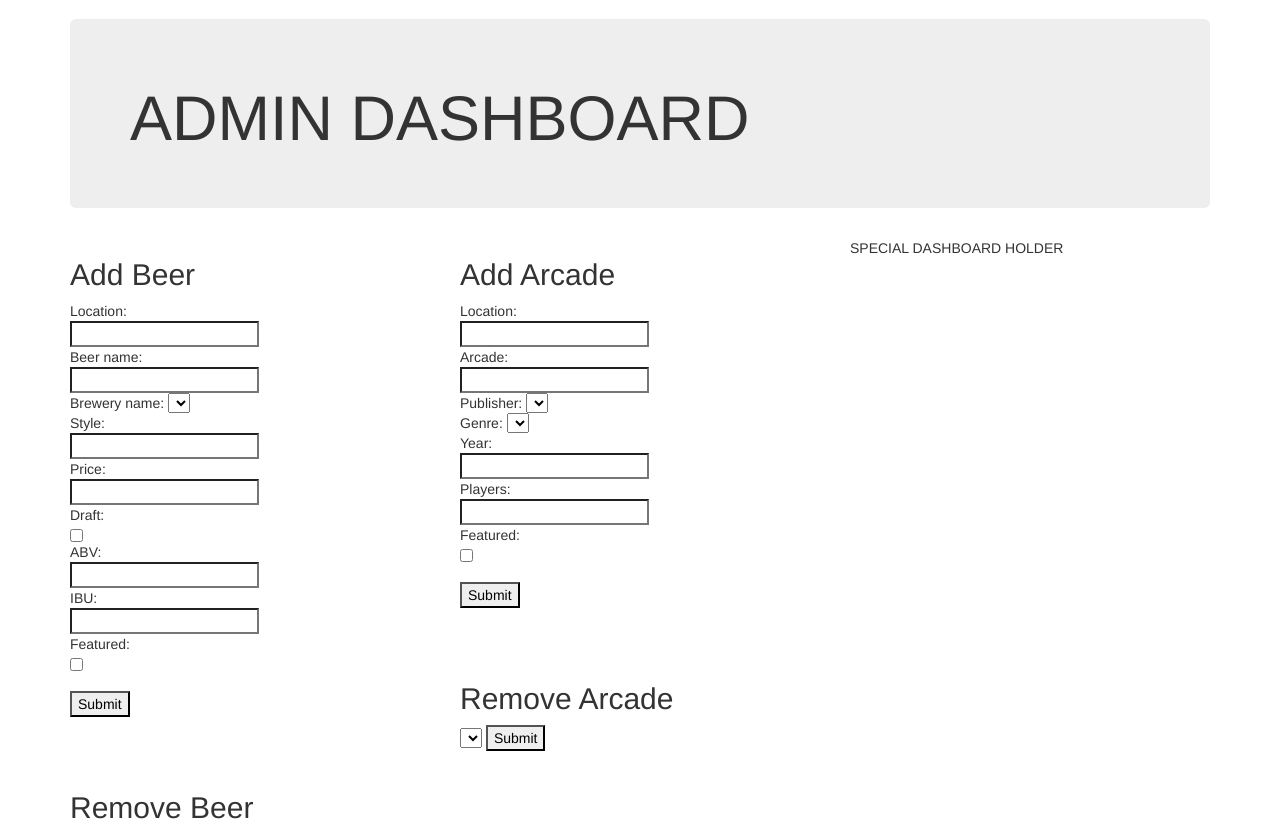
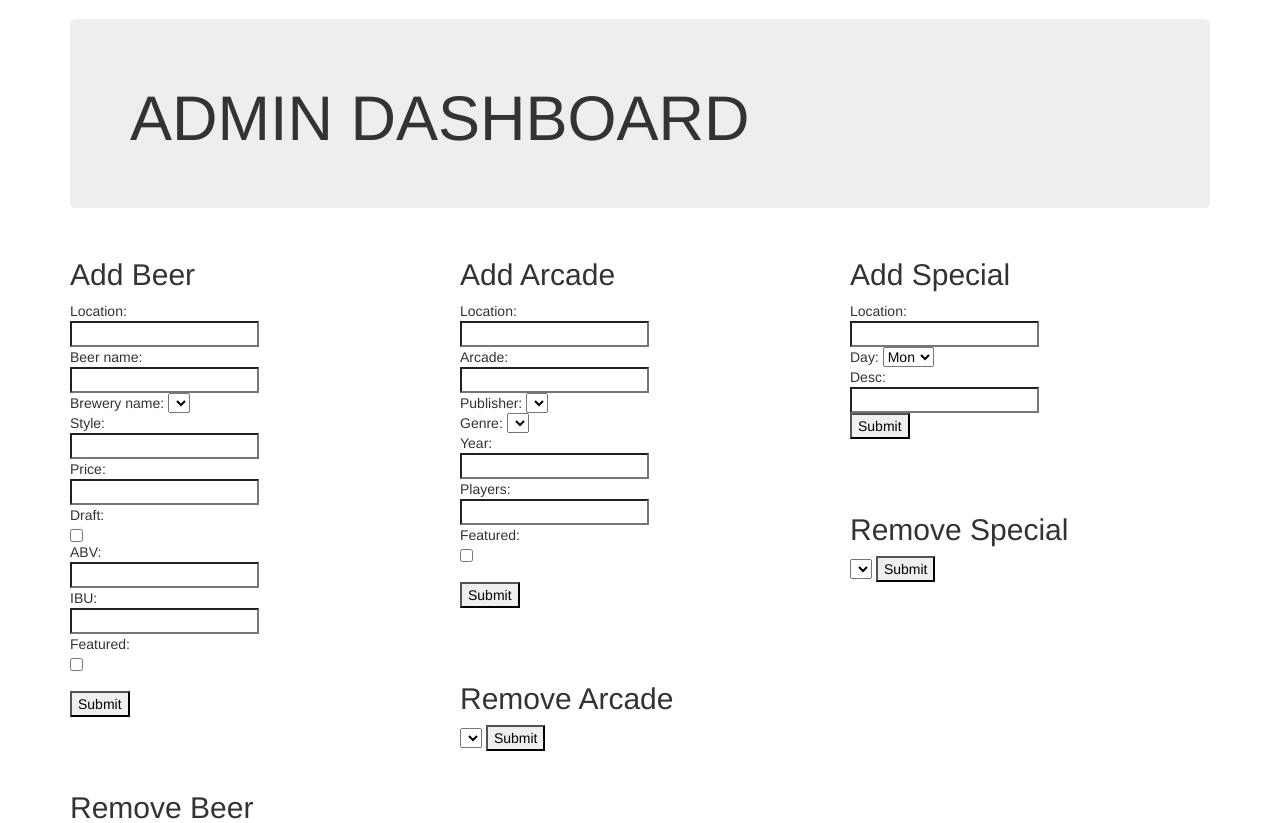
Before and after one commit to NullWalt-z/StartSelect, a Flask app: page /admin in a window 1280 px wide. Shown: the part 51-874 px from the top of the page. Run offline with Flask 2, Linux system fonts and the light colour scheme; data that the repository does not hold is empty; parts of the project's set-up code (start-up, migrations or seed data) failed here and were passed over; some libraries are stand-ins or nearby versions.

Commit message:
Admin dashboard skeleton finished
Arcade and Special add/remove added and tested

```diff
--- a/StartSelect/StartSelect/StartSelect/database.py
+++ b/StartSelect/StartSelect/StartSelect/database.py
@@ -128,24 +128,6 @@ class special(db.Model):
     day = db.Column(db.String(10))
     dayNum = db.Column(db.Integer)
     desc = db.Column(db.String(250))
-
-    def dayNummer(dayIN):
-        if(dayIN=='Mon'):
-            return 1
-        elif(dayIN=='Tue'):
-            return 2
-        elif(dayIN=='Wed'):
-            return 3
-        elif(dayIN=='Thur'):
-            return 4
-        elif(dayIN=='Fri'):
-            return 5
-        elif(dayIN=='Sat'):
-            return 6
-        elif(dayIN=='Sun'):
-            return 7
-        else:
-            return 10
 
     #function definitions
     def __repr__(self):
@@ -282,6 +264,18 @@ def getSpecials(locID):
     #FIGURE OUT HOW TO SORT!!!!!!!!!!!!!
     return dailySpecial
 
+def getRemoveSpecials(locID):
+    locSpecials = special.query.filter(special.locationid == locID).add_columns(special.id,special.day, special.desc).order_by(special.dayNum)
+    locSpecials = processQuery(locSpecials)
+    for specials in locSpecials:
+        if(len(specials[2]) > 50):
+            specials[2]=specials[2][:50]
+            specials[2].append('...')
+    return locSpecials
+
+
+
+
 def getPublishers():
     publishers = publisher.query.add_columns(publisher.id, publisher.name)
     allPublishers = []
@@ -376,7 +370,6 @@ def addSpecial(locID,specialDay,specialDesc):
     db.session.add(newSpecial)
     db.session.commit()
     return True
-
 def removeSpecial(locID,specialID):
     db.session.query(special).filter(special.locationid == locID, special.id == specialID).delete()
     db.session.commit()
@@ -505,3 +498,21 @@ def processQuery(queryIn):
                 newItem.append(query[i])
         newQuery.append(newItem)
     return newQuery
+
+def dayNummer(dayIN):
+    if(dayIN=='Mon'):
+        return 1
+    elif(dayIN=='Tue'):
+        return 2
+    elif(dayIN=='Wed'):
+        return 3
+    elif(dayIN=='Thur'):
+        return 4
+    elif(dayIN=='Fri'):
+        return 5
+    elif(dayIN=='Sat'):
+        return 6
+    elif(dayIN=='Sun'):
+        return 7
+    else:
+        return 0
--- a/StartSelect/StartSelect/StartSelect/templates/admin.html
+++ b/StartSelect/StartSelect/StartSelect/templates/admin.html
@@ -9,7 +9,7 @@
 <div class="row">
     <div class="col-md-4">
         <h2>Add Beer</h2>
-        <form action='/addBeer' method="post" name="addBeerForm">
+        <form action='/newBeer' method="post" name="addBeerForm">
             Location:<br />
             <input type="text" name="locationIn">
             <br />
@@ -100,7 +100,33 @@
         </form>
     </div>
     <div class="col-md-4">
-        SPECIAL DASHBOARD HOLDER
+        <h2>Add Special</h2>
+        <form action='/newSpecial' method="post" name="addSpecialForm">
+            Location:<br />
+            <input type="text" name="locationIn">
+            <br />
+            Day:
+            <select id="addSpecialDaySelect" name="addSpecialDaySelect">
+                {% for day in week %}
+                <option value={{day}} name="{{day}}">{{day}}</option>
+                {% endfor %}
+            </select>
+            <br />
+            Desc:<br />
+            <input type="text" name="descIn">
+            <br />
+            <input type="submit" value="Submit" name="addSpecialSubmit" />
+        </form>
+        <br /><br />
+        <h2>Remove Special</h2>
+        <form action="/removeSpecial" method="post" name="removeSpecialForm">
+            <select id="removeSpecialSelect" name="removeSpecialSelect">
+                {% for special in locSpecials %}
+                <option value={{special[0]}} name="{{special[1]}}">{{special[1]}} - {{special[2]}}</option>
+                {% endfor %}
+            </select>
+            <input type="submit" value="Submit" name="removeArcadeSubmit" />
+        </form>
     </div>
 </div>
 
--- a/StartSelect/StartSelect/StartSelect/templates/removeSpecial.html
+++ b/StartSelect/StartSelect/StartSelect/templates/removeSpecial.html
@@ -6,6 +6,11 @@
     <title></title>
 </head>
 <body>
+    <h2>{{thisBeer}} Special - Successfully removed</h2>
+    <br />
+    <br />
 
+    <p><a class="btn btn-default" href="/admin">Return to Dashboard &raquo;</a></p>
+    <p><a class="btn btn-default" href="/admin">Cancel &raquo;</a></p>
 </body>
 </html>
--- a/StartSelect/StartSelect/StartSelect/views.py
+++ b/StartSelect/StartSelect/StartSelect/views.py
@@ -122,6 +122,8 @@ def admin():
     publishers = getPublishers()
     breweries = getBreweries()
     genres = getGenres()
+    days = ['Mon','Tue','Wed','Thur','Fri','Sat','Sun']
+    specials = getRemoveSpecials(1)
 
     """Renders the location page"""
     return render_template(
@@ -133,10 +135,12 @@ def admin():
         locArcades = arcades,
         allPublishers = publishers,
         allBreweries = breweries,
-        allGenres = genres
+        allGenres = genres,
+        week = days,
+        locSpecials = specials
         )
 
-@app.route('/addBeer', methods=['POST'])
+@app.route('/newBeer', methods=['POST'])
 def newBeer():
     locIN = request.form['locationIn']
     nameIN = request.form['beerNameIn']
@@ -201,14 +205,39 @@ def subArcade():
         year=datetime.now().year,
         thisArcade = oldArcade
         )
+@app.route('/newSpecial', methods=['POST'])
+def newSpecial():
+    locIN = request.form['locationIn']
+    dayIN = request.form['addSpecialDaySelect']
+    descIN = request.form['descIn']
+    addSpecial(locIN,dayIN,descIN)
+    newSpecial = [dayIN,descIN]
+    return render_template(
+        'newSpecial.html',
+        title = 'Confirm New Special',
+        year=datetime.now().year,
+        thisSpecial = newSpecial
+        )
 
+@app.route('/removeSpecial', methods=['POST'])
+def subSpecial():
+    specialID = request.form['removeSpecialSelect']
+    oldSpecial = special.query.filter(special.id == specialID).add_columns(special.day,special.dayNum).order_by(special.dayNum)
+    oldSpecial = oldSpecial[0][1]
+    removeSpecial(1,specialID)
+    return render_template(
+        'removeSpecial.html',
+        title = 'Confirm Special Removal',
+        year = datetime.now().year,
+        thisSpecial = oldSpecial
+        )
 
 
 ########################
 ### HELPER FUNCTIONS ###
 ########################
 
-def convertWeek(numIN):
+def numToDay(numIN):
     if(numIN == 1):
         return 'Mon'
     elif(numIN == 2):
```
Also changed, not shown: StartSelect/StartSelect/StartSelect/templates/newSpecial.html (+8 -2 lines), 2 other files.
